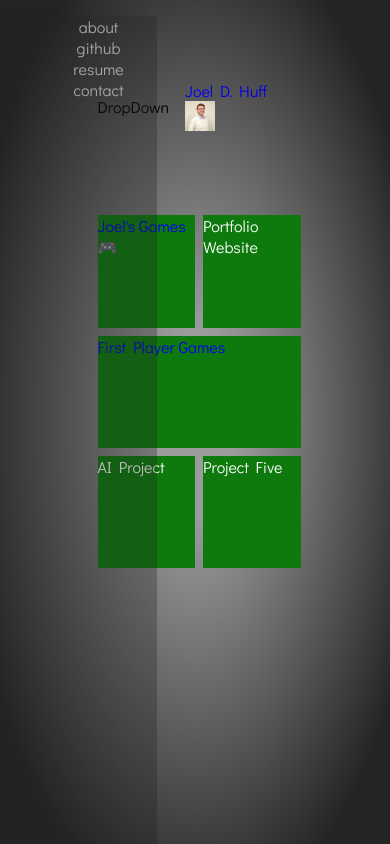
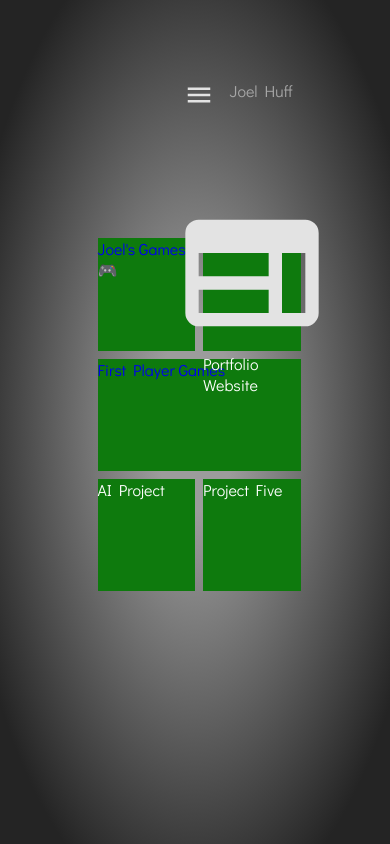
Before and after one commit to joel-huff/Portfolio-Website, a Flask app: page / in a window 390 px wide. Run offline with Flask 3, Linux system fonts and the light colour scheme.

Commit message:
Update breakpoints, div text for portfolio

```diff
--- a/static/script.js
+++ b/static/script.js
@@ -9,6 +9,9 @@ const contact_close = document.getElementById("contact_close");
 const openPortfolio = document.getElementById("open_portfolio");
 const portfolio_modal_container = document.getElementById("portfolio_modal_container");
 const portfolio_close = document.getElementById("portfolio_close");
+
+const openSidebar = document.getElementById("sidebar_button");
+const sidebar_display = document.getElementById("sidebar_menu");
 
 
 /*Open and closes about section*/
@@ -34,3 +37,10 @@ openPortfolio.addEventListener("click", () => {
 portfolio_close.addEventListener("click", () => {
     portfolio_modal_container.classList.remove("show");
 })
+
+// Opens the sidebar
+
+openSidebar.addEventListener("click", () => {
+    sidebar_display.style.display = "flex"
+
+})
--- a/static/style.css
+++ b/static/style.css
@@ -15,6 +15,8 @@ body{
     margin: 0;
 }
 header {
+    grid-row: 1;
+    grid-column: 2;
     height: auto;
     width: 50vw;
     margin-top: 5rem;
@@ -25,8 +27,8 @@ header {
 }
 .profile{
     display: flex;
-    justify-content: space-between;
-    margin-bottom: 2rem;
+    justify-content: flex-end;
+    margin-bottom: 5rem;
     gap: 1rem;
 }
 .profile img{
@@ -128,6 +130,9 @@ main div {
     opacity: 1;
 
 }
+#sidebar_menu.show{
+    display:flex;
+}
 
 #portfolio-img {
     width: 10rem;
@@ -153,7 +158,7 @@ main div {
     background-color: #d13438;
     color: #9a1a1f;
 }
-.sidebar_menu{
+#sidebar_menu{
     position: fixed;
     background: rgba(36, 36, 36, 0.3);
     color: white;
@@ -162,11 +167,11 @@ main div {
     height: 100vh;
     width: 30vw;
     z-index: 999;
-    display: flex;
     flex-direction: column;
     align-items: center;
     justify-content: flex-start;
     box-shadow: -10px 0 10px rgba(0, 0, 0, 0.1);
+    display:none;
 }
 
 #sidebar-games {
@@ -184,12 +189,28 @@ main div {
         grid-template-columns: 50% 50%;
         grid-template-rows: 33.33% 33.3% 33.33%;
     }
-    .sidebar_menu{
-        display: flex;
-    }
+
     .top_menu{
         display: none;
     }
+
+}
+#sidebar_button:hover {
+    cursor: pointer;
+}
+#web-icon{
+    width: 10rem;
+    height: 10rem;
+    display: flex;
+    justify-content: center;
+    align-content: center;
+}
+#open_portfolio{
+    display: flex;
+    flex-direction: column;
+    justify-content: center;
+    align-items: center;
+    text-align: start;
 }
 
 
@@ -203,17 +224,15 @@ main div {
         grid-template-columns: 50% 50%;
         grid-template-rows: 33.33% 33.3% 33.33%;
     }
-    .sidebar_menu{
-        display: flex;
-    }
+
     .top_menu{
         display: none;
     }
-    #dropdown {
-        display: flex;
-    }
     .profile{
         justify-content: space-between;
+    }
+    #dropdown{
+        display: flex;
     }
 }
 
@@ -237,19 +256,20 @@ main div {
         grid-template-columns: 25% 50% 25%;
         grid-template-rows: 50% 50%;
     }
-    .sidebar_menu{
-        display: none;
-    }
+
     .top_menu {
         display: flex;
         flex-direction: row;
         justify-content: space-around;
     }
-    #dropdown {
+    .profile{
+        justify-content: flex-end;
+    }
+    #dropdown{
         display: none;
     }
-    .profile{
-        justify-content: flex-end;
+    #sidebar_button{
+        display: none;
     }
 }
 }
--- a/templates/index.html
+++ b/templates/index.html
@@ -9,16 +9,15 @@
 
 <body>
     <header>
+
+
         <nav>
             <div class="profile">
-                <p id="dropdown">DropDown</p>
-                <label>
-                    <a href="https://www.trueachievements.com/gamer/Bort+Sampson-555">Joel D. Huff</a>
-                    <img src="../static/images/portfolio-image.png" alt="">
-                </label>
+                <img id="sidebar_button" src="/static/images/dropdown.svg" alt="" >
+                <a class="list" href= "https://www.trueachievements.com/gamer/Bort+Sampson-555">Joel Huff</a>
 
             </div>
-            <ul class="sidebar_menu">
+            <ul id="sidebar_menu">
                 <li class="list" id="open_about">about</li>
                 <li ><a class="list" href="https://github.com/joel-huff" target="_blank">github</a></li>
                 <li><a class="list" href="https://docs.google.com/document/d/1H7-EzyMisMpSrfLRH83Yk_TLU0CnpQsS/edit" target="_blank">resume</a></li>
@@ -35,7 +34,10 @@
     <main class="container">
         <div id="divOne"><a href = "google.com">Joel's Games 🎮</a></div>
         <div id="divtwo"><a href="filler.com">First Player Games</a></div>
-        <div id="open_portfolio">Portfolio Website</div>
+        <div id="open_portfolio">
+            <img id="web-icon" src="/static/images/web-icon.svg" alt="">
+            Portfolio Website
+        </div>
         <div id="divFour">AI Project</div>
         <div id="divfive">Project Five</div>
     </main>
```
Also changed, not shown: static/images/back.svg (added), static/images/dropdown.svg (added), static/images/web-icon.svg (added).
